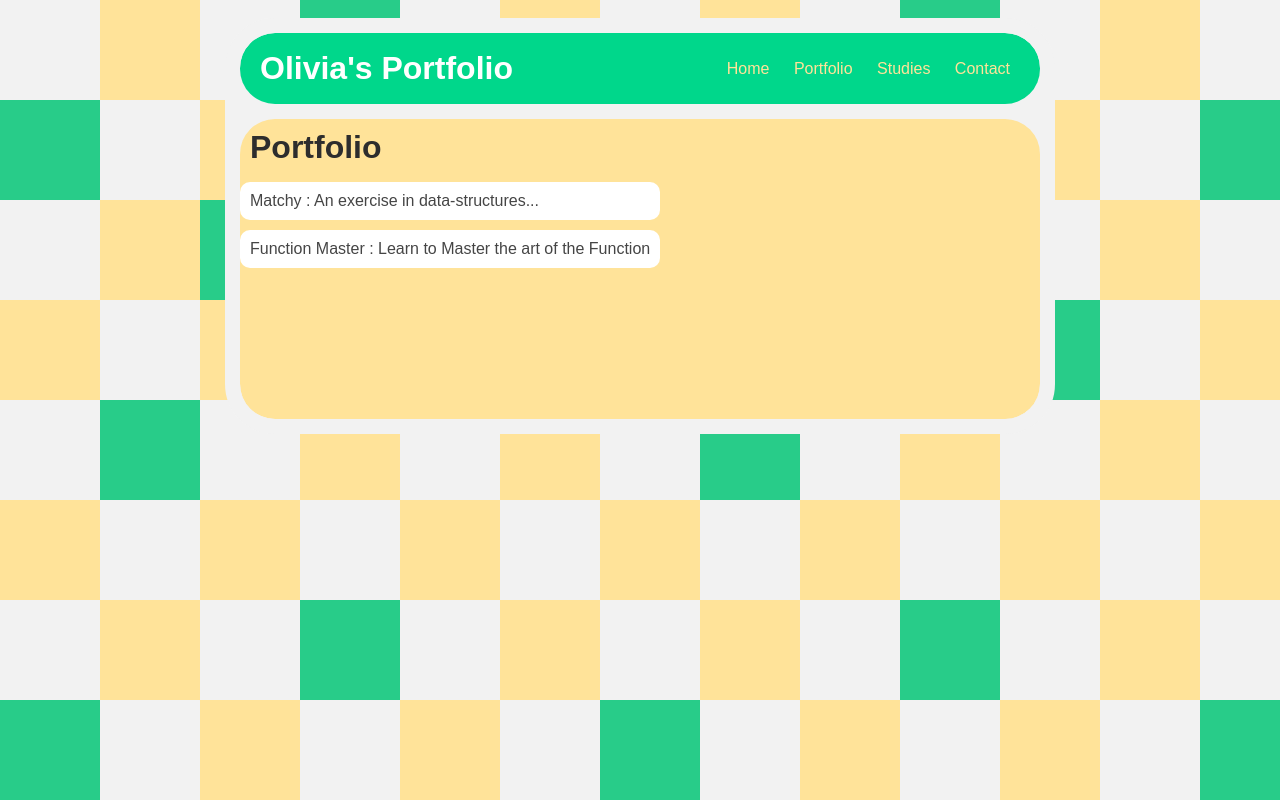
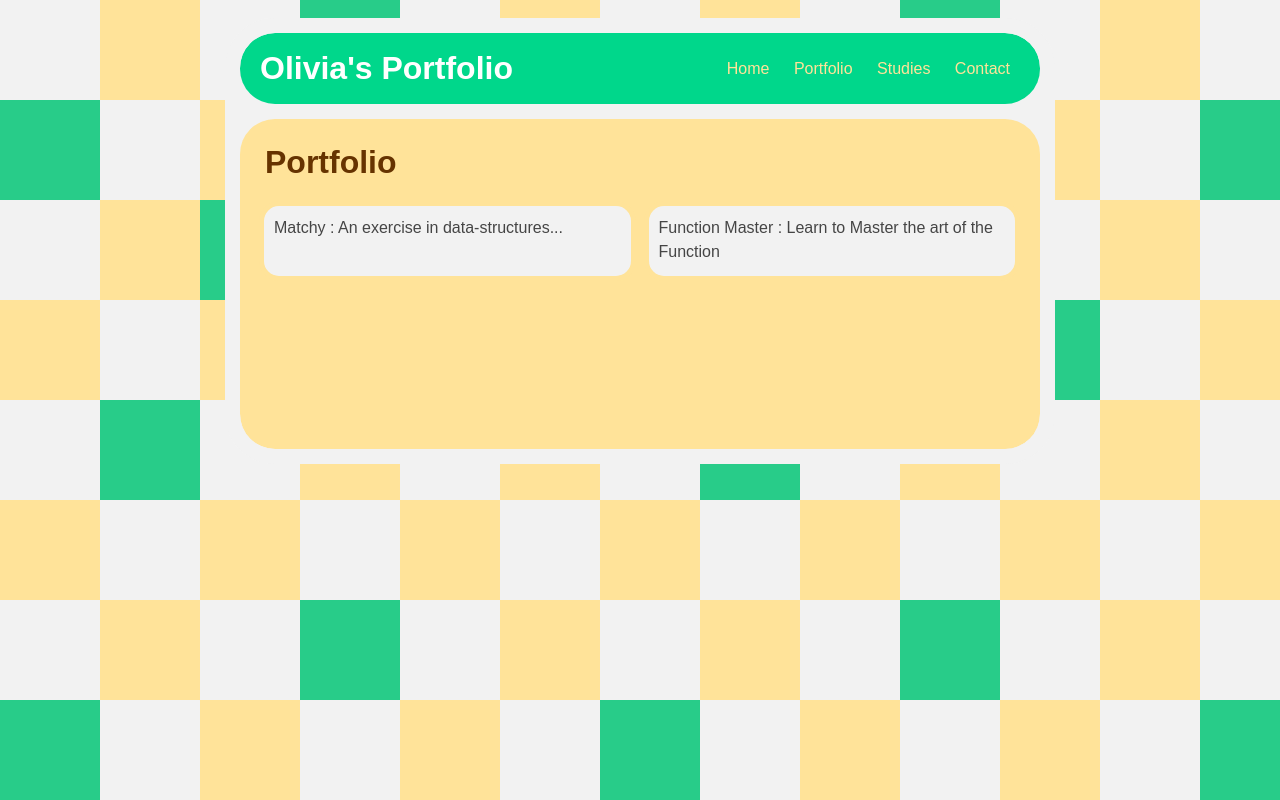
Before and after one commit to livrush/os-porfolio, a plain HTML site: page portfolio.html in a window 1280 px wide. Drawn offline with nearby package versions, Linux system fonts and the light colour scheme.

Commit message:
Styles, like portfolio

```diff
--- a/portfolio.html
+++ b/portfolio.html
@@ -6,7 +6,7 @@
         <style type="text/css">
            body {
                 background: #f2f2f2 url("/back2.png");
-                color: rgb(45, 45, 45);
+                color: #663300;
                 padding: 10px;
                 font-family: arial;
            }
@@ -61,34 +61,45 @@
            /* main container area beneath menu */
            main {
                 background: #ffe399;
-                display: flex;
-                padding:inherit;
+                display: block;
+                padding:15px;
                 border-radius:35px;
                 min-height:300px;
-           }
-           .content {
-                background: #ffe399;
-                border-radius:35px;
-                flex: 1;
-                padding: 15px;
-                margin-top:15px;
            }
 
            /* portfolio styles */
            #portfolio {
                 list-style-type: none;
                 padding-left: 0;
+                color:#003366;
+           }
+
+           #portfolio ul {
+                width:770px;
+                margin-bottom:20px;
+                overflow:hidden;
            }
 
            #portfolio li {
-                background: #fff;
+                background: #f2f2f2;
                 padding: 10px;
-                border-radius: 10px;
-                margin-bottom: 10px;
+                border-radius: 20px;
+                overflow:hidden;
+                color:#003366;
+
+                line-height:1.5em;
+                margin:4px;
+                border:5px solid #ffe399;
+                float:left;
+                display:inline;
+                width:45%;
+                height:50px;
            }
 
            #portfolio li:hover {
-                background: #eee;
+                background: #ffe399;
+                border:5px solid #f2f2f2;
+                font-weight:bold;
            }
 
            #portfolio a {
```
Also changed, not shown: studies.html (+3 -0 lines).
